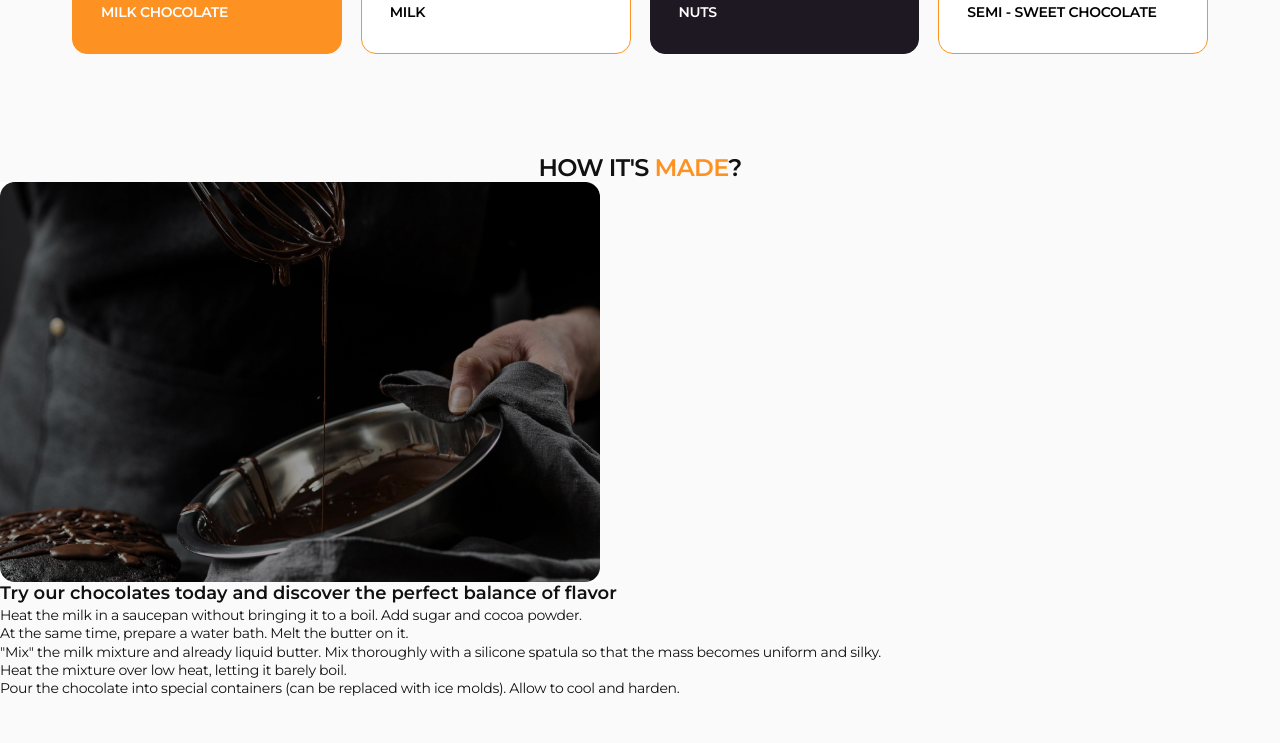
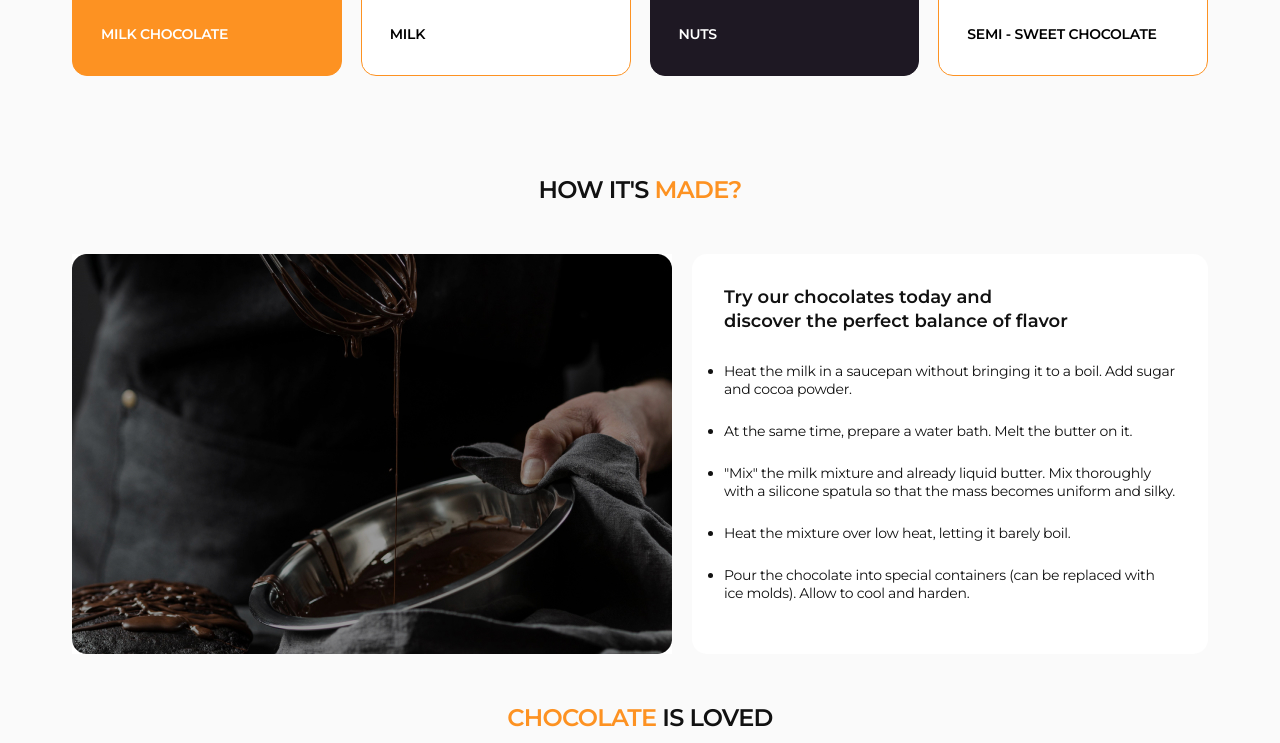
Before and after one commit to ruslankozenko/Simply-Chocolate-education, a plain HTML site: page index.html in a window 1280 px wide. Shown: the part 1639-2382 px from the top of the page. Drawn offline with nearby package versions, Linux system fonts and the light colour scheme.

Commit message:
schoco h its m...

```diff
--- a/css/styles.css
+++ b/css/styles.css
@@ -410,11 +410,41 @@ body {
 /* ============== /INGREDIENTS STYLES ============== */
 
 /* ============== HOW MADE STYLES ============== */
+.section-title {
+    color: #111111;
+        text-align: center;
+        font-size: 24px;
+        font-weight: 600;
+        line-height: 1.16;
+        letter-spacing: -0.03em;
+        text-transform: uppercase;
+        margin-bottom: 50px;
+}
+
+.accent-color {
+    color: #FD9222;
+}
+
+.how-made-content-wrapper {
+    display: flex;
+    column-gap: 20px;
+}
+
+.how-made-text-wrapper {
+    flex-grow: 1;
+    padding: 32px;
+    border-radius: 15px;
+    background-color: #ffffff;
+}
+
 .how-made-title {
     font-size: 18px;
     font-weight: 600;
     line-height: 1.33;
     color: #111111;
+    display: block;
+        margin-bottom: 28px;
+        width: 350px;
 }
 
 .how-made-list-item {
@@ -423,6 +453,10 @@ body {
     line-height: 1.29;
     letter-spacing: -0.02em;
     color: #111111;
+}
+
+.how-made-list-item:not(:last-child) {
+    margin-bottom: 24px;
 }
 
 /* ============== /HOW MADE STYLES ============== */
--- a/index.html
+++ b/index.html
@@ -241,11 +241,15 @@
           </ul>
         </div>
       </section>
+
       <!-- HOW IT`S MADE SECTION -->
+
       <section class="how-made section" id="how-made">
+        <div class="container">
           <h2 class="section-title">
-          How it's <span class="accent-color">made</span>?
+            How it's <span class="accent-color">made?</span>
           </h2>
+          <div class="how-made-content-wrapper">
             <img
               class="how-made-img"
               src="./images/how-made/how-made.jpg"
@@ -253,31 +257,39 @@
               width="600"
               height="400"
             />
+            <div class="how-made-text-wrapper">
               <h3 class="how-made-title">
-          Try our chocolates today and discover the perfect balance of flavor
+                Try our chocolates today and discover the perfect balance of
+                flavor
               </h3>
               <ul class="how-made-list">
                 <li class="how-made-list-item">
-            Heat the milk in a saucepan without bringing it to a boil. Add sugar
-            and cocoa powder.
+                  Heat the milk in a saucepan without bringing it to a boil. Add
+                  sugar and cocoa powder.
                 </li>
                 <li class="how-made-list-item">
                   At the same time, prepare a water bath. Melt the butter on it.
                 </li>
                 <li class="how-made-list-item">
-            "Mix" the milk mixture and already liquid butter. Mix thoroughly
-            with a silicone spatula so that the mass becomes uniform and silky.
+                  "Mix" the milk mixture and already liquid butter. Mix
+                  thoroughly with a silicone spatula so that the mass becomes
+                  uniform and silky.
                 </li>
                 <li class="how-made-list-item">
                   Heat the mixture over low heat, letting it barely boil.
                 </li>
                 <li class="how-made-list-item">
-            Pour the chocolate into special containers (can be replaced with ice
-            molds). Allow to cool and harden.
+                  Pour the chocolate into special containers (can be replaced
+                  with ice molds). Allow to cool and harden.
                 </li>
               </ul>
+            </div>
+          </div>
+        </div>
       </section>
+
       <!-- REVIEWS SECTION -->
+
       <section class="reviews" id="reviews">
         <h2 class="section-title">
           <span class="accent-color">Chocolate</span> is loved
```
Lines whose indentation alone changed are shown as unchanged.
